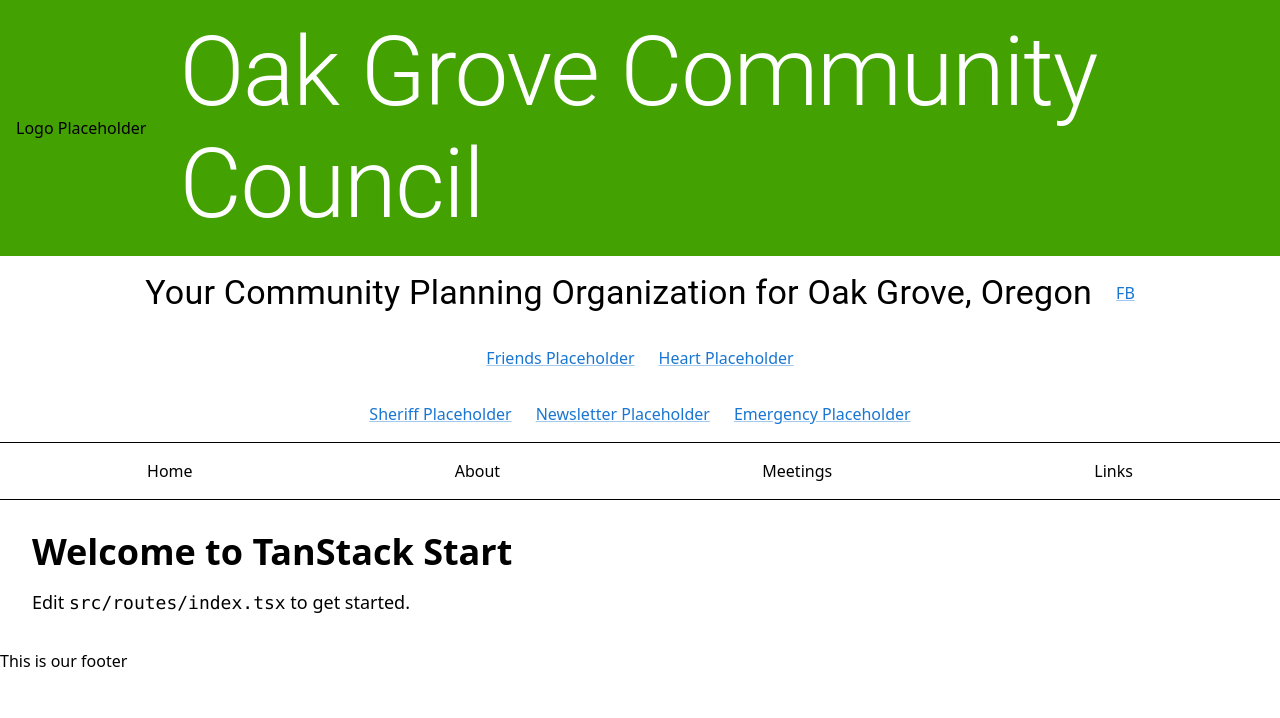
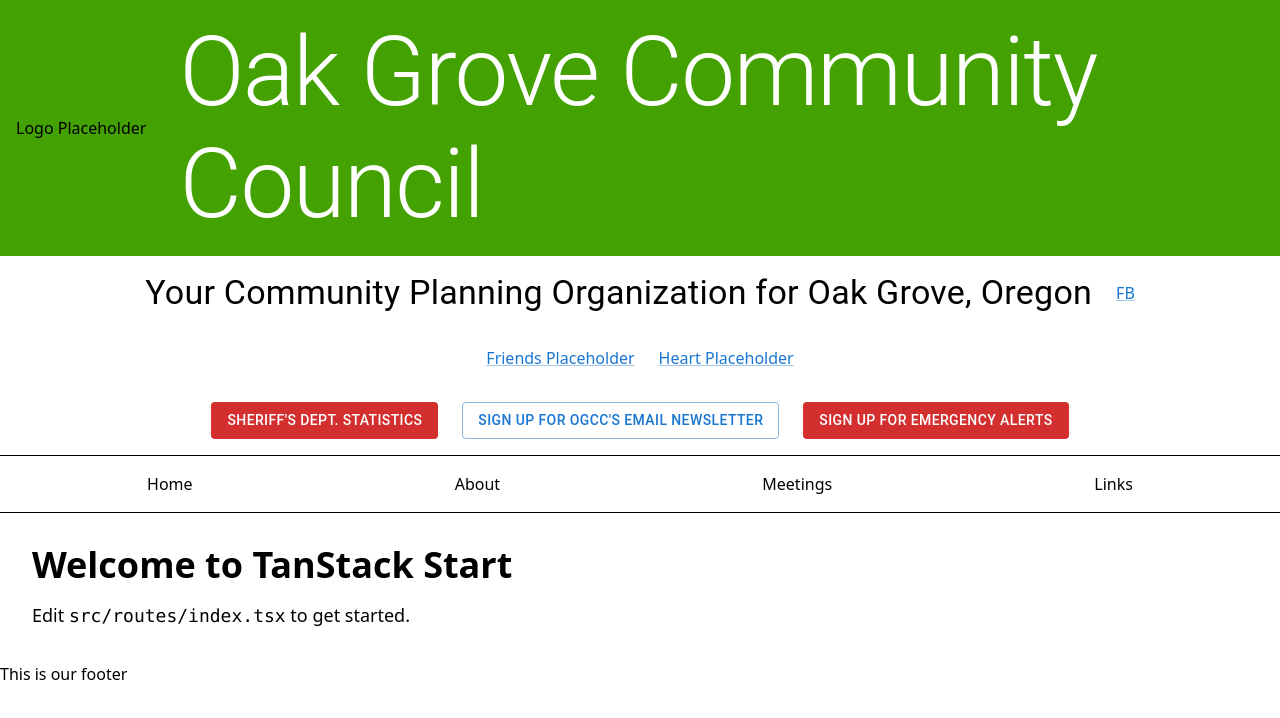
Before and after one commit to OakGroveCommunityCouncil/ogcc-site, a React (Vite) app in the folder OakGroveCommunityCouncil/Frontend/: page / in a window 1280 px wide. Shown: the top 718 px of the page. Built offline with nearby package versions, Linux system fonts and the light colour scheme.

Commit message:
Changed some header links to buttons.

```diff
--- a/OakGroveCommunityCouncil/Frontend/src/components/AppHeader.tsx
+++ b/OakGroveCommunityCouncil/Frontend/src/components/AppHeader.tsx
@@ -1,4 +1,4 @@
-import { Box, styled, Typography, Link as MuiLink } from '@mui/material'
+import { Box, styled, Typography, Link as MuiLink, Button } from '@mui/material'
 import { Link } from '@tanstack/react-router'
 
 export const AppHeader = () => {
@@ -30,15 +30,20 @@ export const AppHeader = () => {
         </MuiLink>
       </HeaderSection>
       <HeaderSection>
-        <MuiLink href="">
-          <Box>Sheriff Placeholder</Box>
-        </MuiLink>
-        <MuiLink href="">
-          <Box>Newsletter Placeholder</Box>
-        </MuiLink>
-        <MuiLink href="">
-          <Box>Emergency Placeholder</Box>
-        </MuiLink>
+        <Button href="" variant="contained" color="error">
+          Sheriff's Dept. Statistics
+        </Button>
+        <Button href="" variant="outlined">
+          Sign Up for OGCC's Email Newsletter
+        </Button>
+        <Button
+          href="https://www.clackamas.us/dm/publicalerts"
+          target="_blank"
+          variant="contained"
+          color="error"
+        >
+          Sign Up for Emergency Alerts
+        </Button>
       </HeaderSection>
       <NavSection>
         <Link to="/">Home</Link>
--- a/OakGroveCommunityCouncil/Frontend/src/routes/__root.tsx
+++ b/OakGroveCommunityCouncil/Frontend/src/routes/__root.tsx
@@ -6,15 +6,14 @@ import { TanStackDevtools } from '@tanstack/react-devtools'
 import '../styles.css'
 import { AppHeader } from '#/components/AppHeader'
 import { AppFooter } from '#/components/AppFooter'
-import { ThemeProvider, useTheme } from '@mui/material'
+import { ThemeProvider } from '@mui/material'
+import { theme } from '#/theme'
 
 export const Route = createRootRoute({
   component: RootComponent,
 })
 
 function RootComponent() {
-  const theme = useTheme()
-
   return (
     <>
       <ThemeProvider theme={theme}>
--- /dev/null
+++ b/OakGroveCommunityCouncil/Frontend/src/theme.ts
@@ -0,0 +1,13 @@
+import { createTheme } from '@mui/material'
+
+export const theme = createTheme({
+  components: {
+    MuiButton: {
+      styleOverrides: {
+        root: {
+          boxShadow: 'none',
+        },
+      },
+    },
+  },
+})
```
